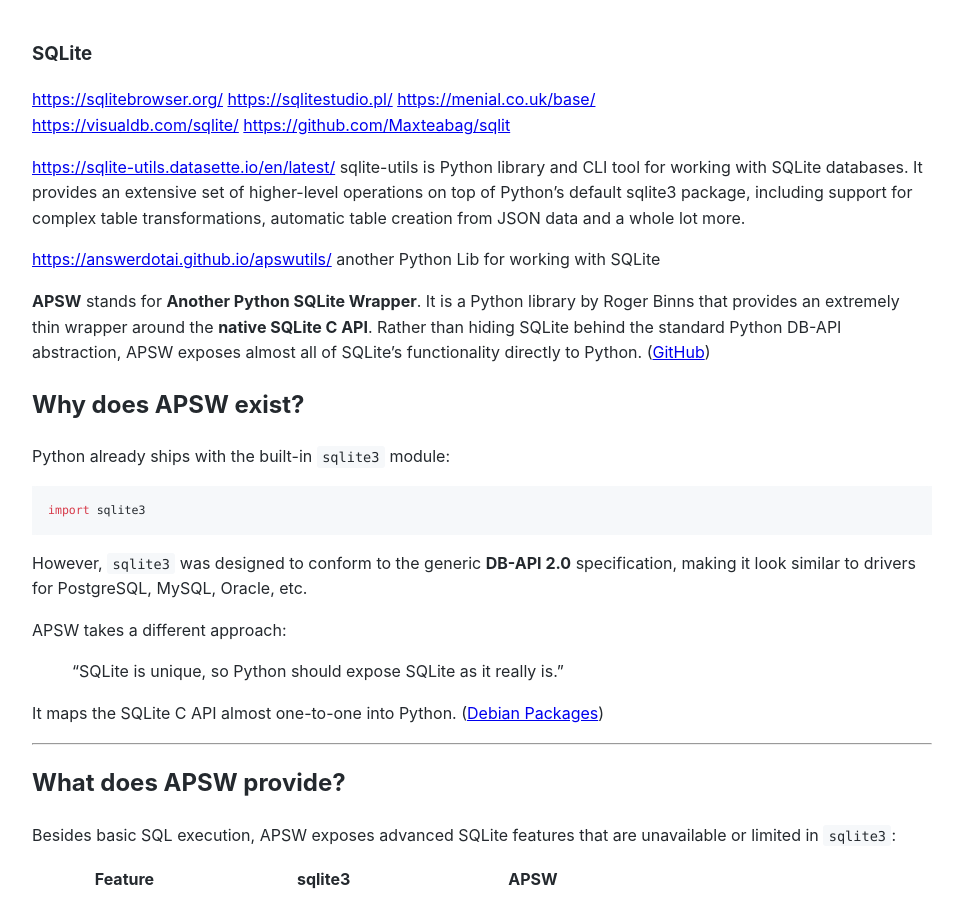
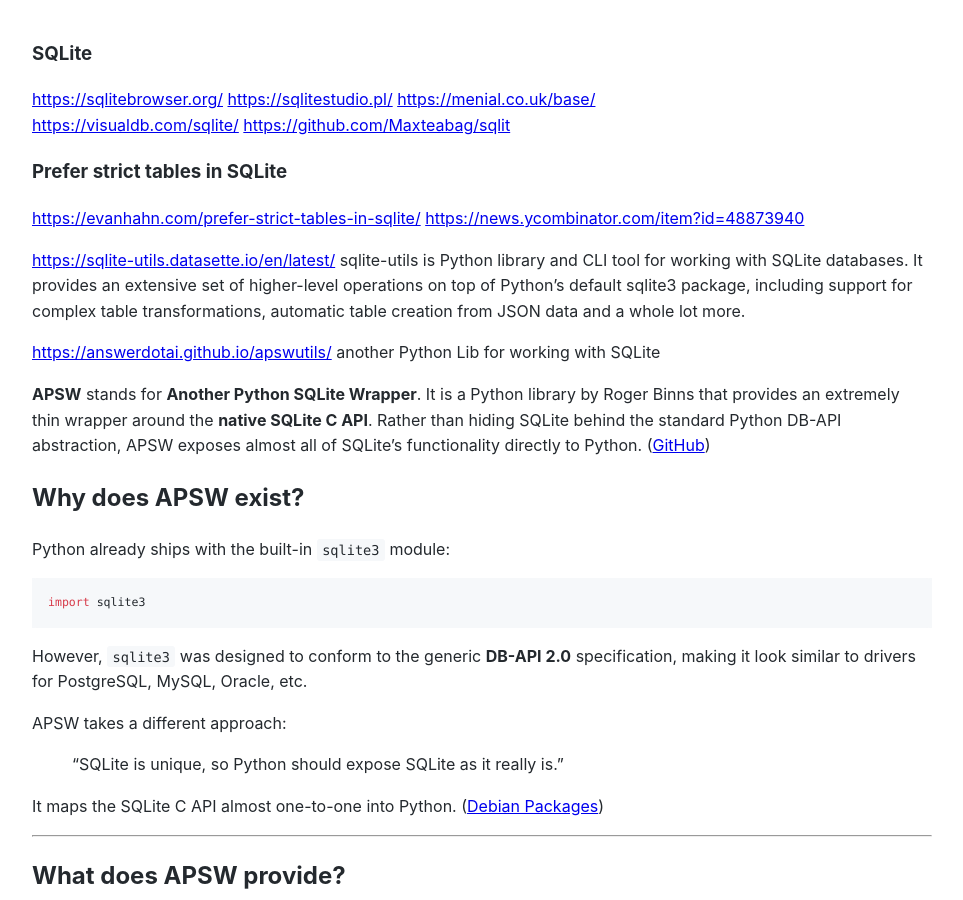
Before and after one commit to Michael-Lubinsky/michael-lubinsky.github.com, a Jekyll site: the page built from sqlite/sqlite.md, in a window 1280 px wide and 900 px high. Shown: the whole window, without its empty margins (158-1121 px from the left). Built offline with Jekyll 4.4.1, drawn with Linux system fonts in a browser that asks for light colours; our own code applies the rules of GitHub Pages for plain Markdown files.

Commit message:
Update sqlite.md

```diff
--- a/sqlite/sqlite.md
+++ b/sqlite/sqlite.md
@@ -1,6 +1,10 @@
 ### SQLite
 <https://sqlitebrowser.org/> <https://sqlitestudio.pl/> <https://menial.co.uk/base/>
 <https://visualdb.com/sqlite/>   <https://github.com/Maxteabag/sqlit>
+
+###	Prefer strict tables in SQLite
+<https://evanhahn.com/prefer-strict-tables-in-sqlite/>
+<https://news.ycombinator.com/item?id=48873940>
 
 <https://sqlite-utils.datasette.io/en/latest/>
 sqlite-utils is   Python library and CLI tool for working with SQLite databases.
```
